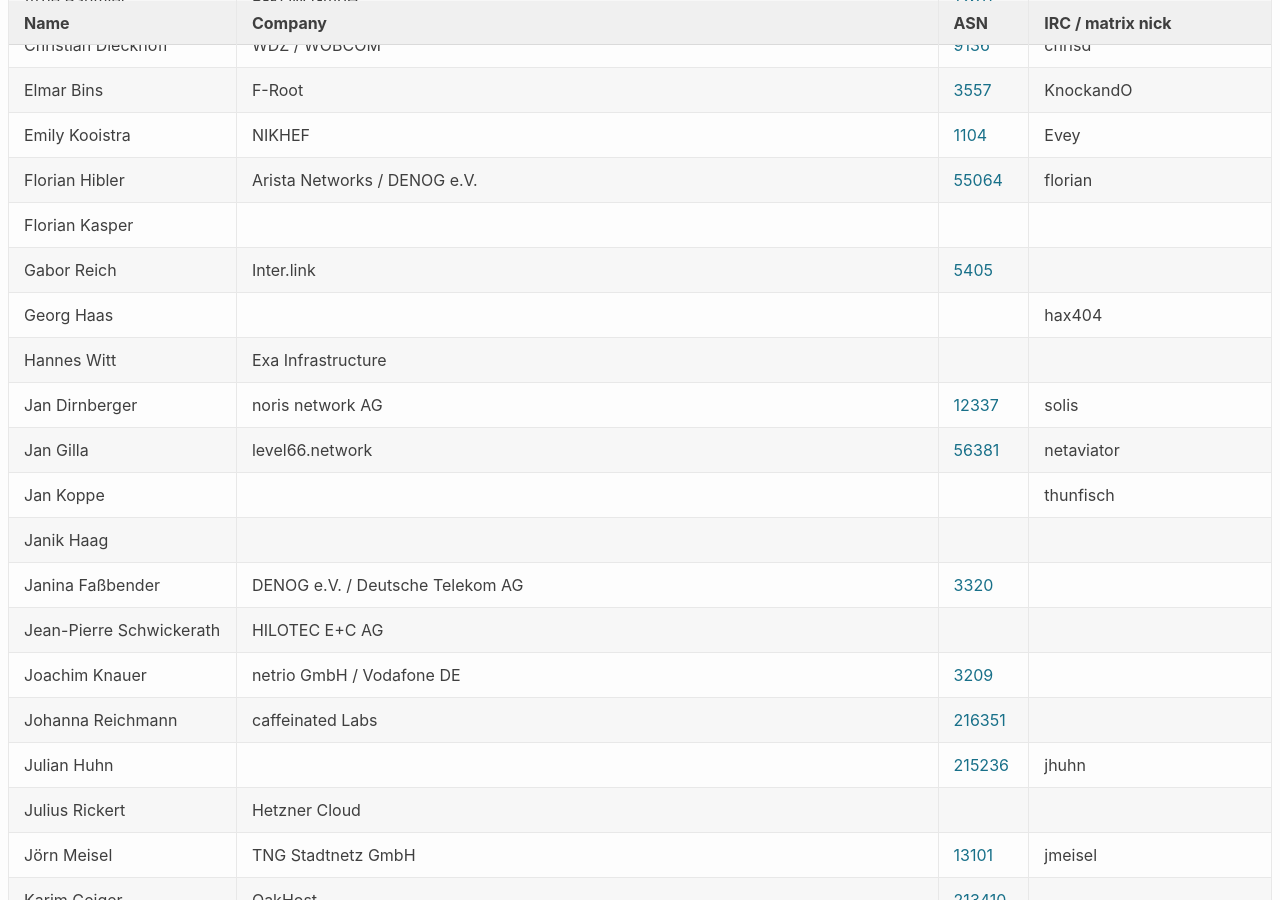
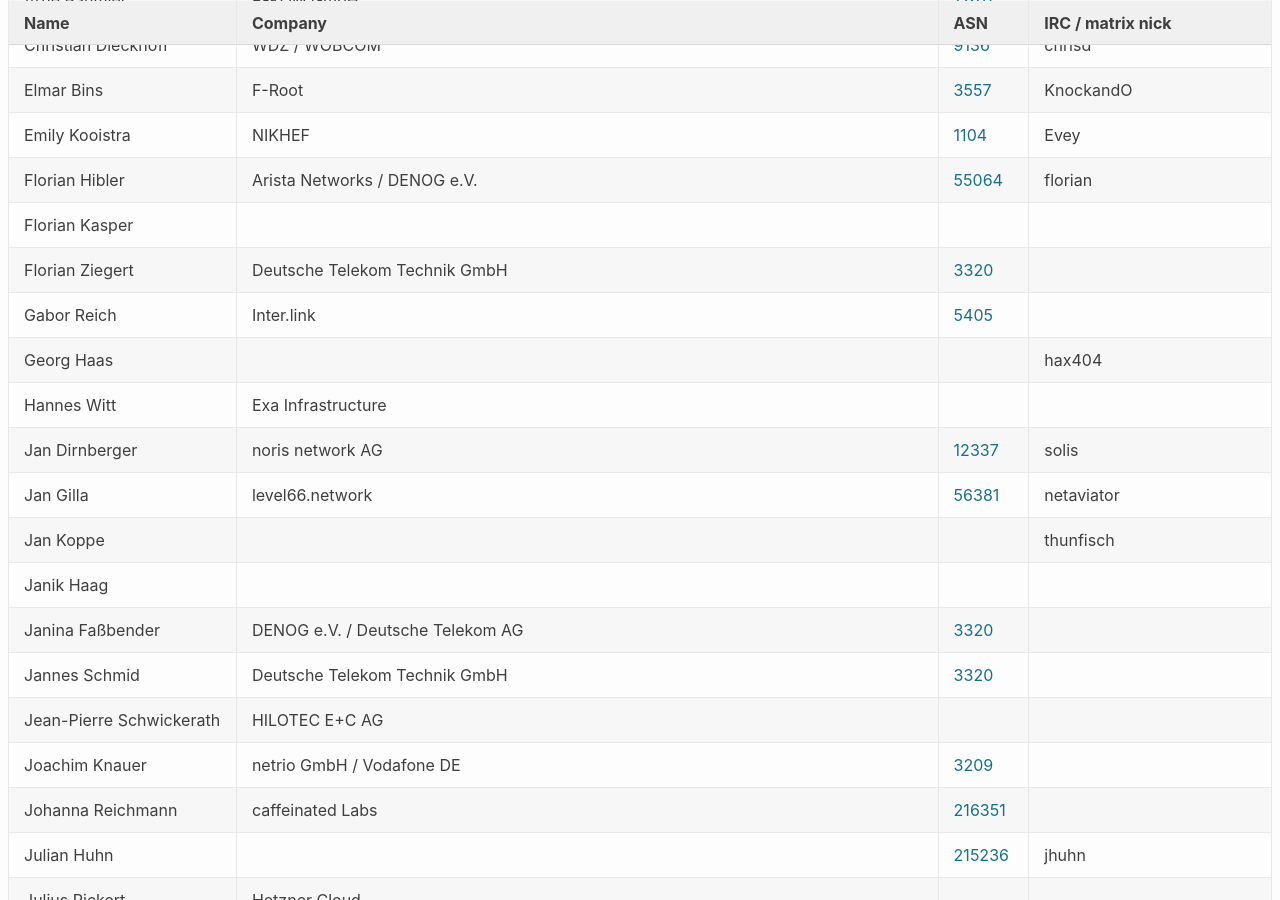
Before and after one commit to denog/pretix-attendeelist, a Jekyll site: the page built from denog17/index.markdown, in a window 1280 px wide and 900 px high, scrolled down 514 px. Built offline with Jekyll 4.4.1, drawn with Linux system fonts in a browser that asks for light colours.

Commit message:
Latest data: Fri May  9 12:13:38 UTC 2025

```diff
--- a/_data/attendees_denog17_onsite.json
+++ b/_data/attendees_denog17_onsite.json
@@ -78,6 +78,12 @@
     "asn": null
   },
   {
+    "name": "Florian Ziegert",
+    "company": "Deutsche Telekom Technik GmbH",
+    "irc": null,
+    "asn": "3320"
+  },
+  {
     "name": "Gabor Reich",
     "company": "Inter.link",
     "irc": null,
@@ -124,6 +130,12 @@
     "company": null,
     "irc": "thunfisch",
     "asn": null
+  },
+  {
+    "name": "Jannes Schmid",
+    "company": "Deutsche Telekom Technik GmbH",
+    "irc": null,
+    "asn": "3320"
   },
   {
     "name": "Jean-Pierre Schwickerath",
```
Also changed, not shown: _data/attendees_denogmeetup25-04.json (+12 -0 lines).
